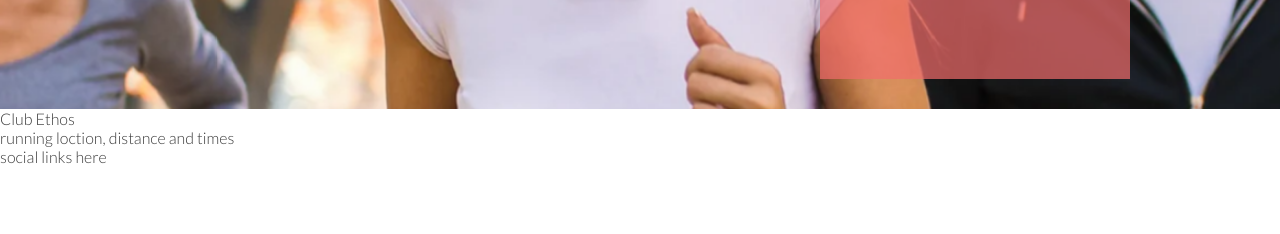
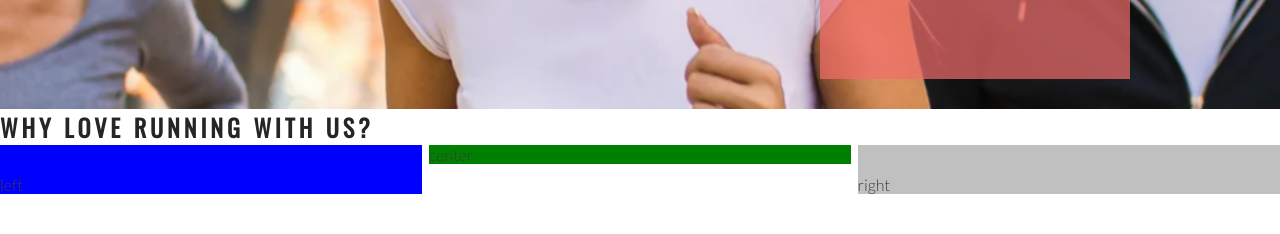
Before and after one commit to Niged01/Love-Running, a plain HTML site: page index.html in a window 1280 px wide. Shown: the part 566-800 px from the top of the page. Drawn offline with nearby package versions, Linux system fonts and the light colour scheme.

Commit message:
Add club ethos main structure

```diff
--- a/assets/css/style.css
+++ b/assets/css/style.css
@@ -23,6 +23,7 @@ h1, h2 {
 #logo {
     float: left;
     font-size: 280%;
+    margin-left: 30px;
 }
 
 /* navigation links */
@@ -106,3 +107,29 @@ h1, h2 {
 
     position: absolute;
 }
+
+/* club-ethos */
+
+#club-ethos {
+    height: 600px;
+}
+
+#left-about {
+    padding-top: 30px;
+    width: 33%;
+    float: left;
+    background-color: blue;
+}
+
+#right-about {
+    padding-top: 30px;
+    width: 33%;
+    float: right;
+    background-color: silver;
+}
+
+#center-about {
+    width: 33%;
+    margin: 0 auto;
+    background-color: green;
+}
--- a/index.html
+++ b/index.html
@@ -38,8 +38,11 @@
             <h3>Dublin Docklands & Phoenix Park</h3>
         </div>
     </section>
-    <section>
-        Club Ethos
+    <section id="club-ethos">
+        <h1>Why Love Running With Us?</h1>
+        <div id="left-about">left</div>
+        <div id="right-about">right</div>
+        <div id="center-about">center</div>
     </section>
     <section>
         running loction, distance and times
```
